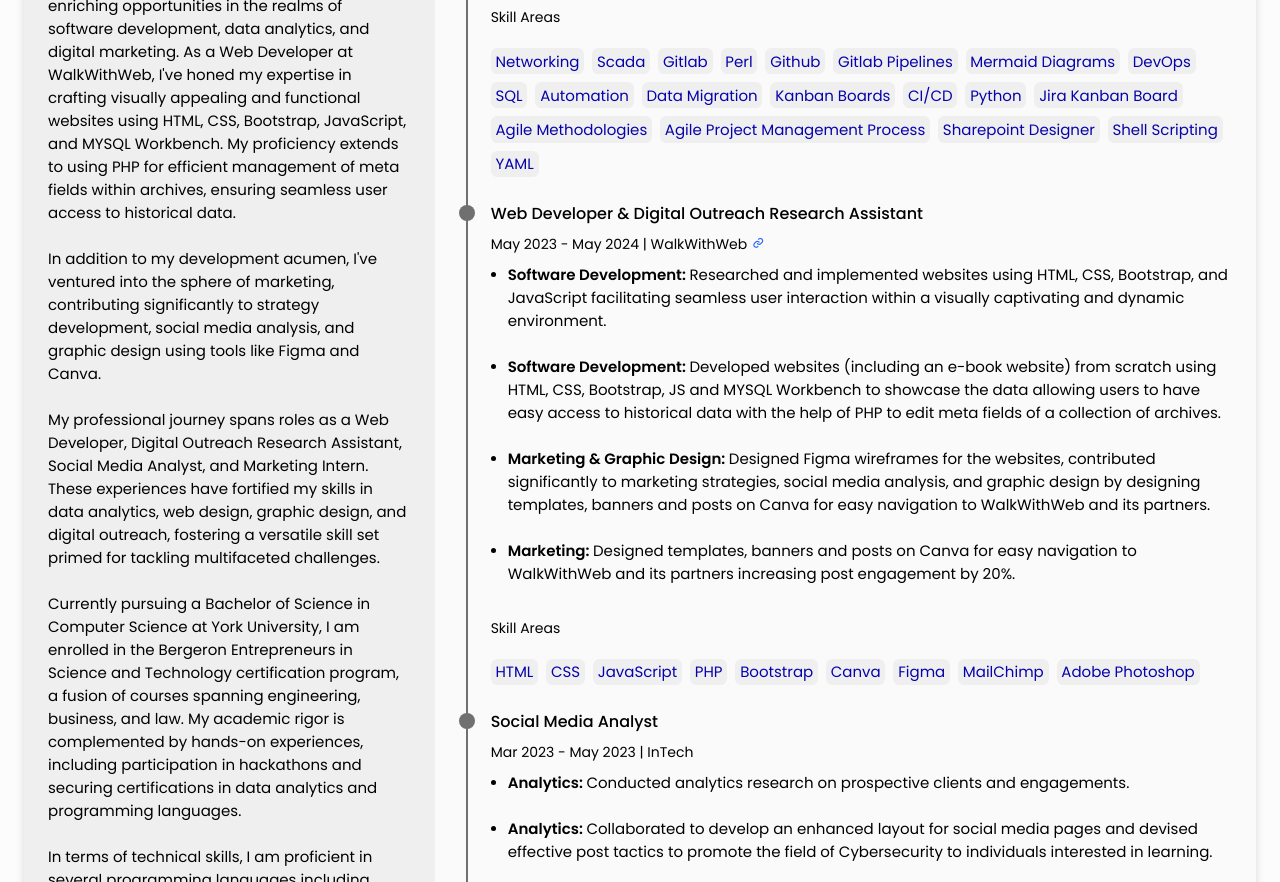
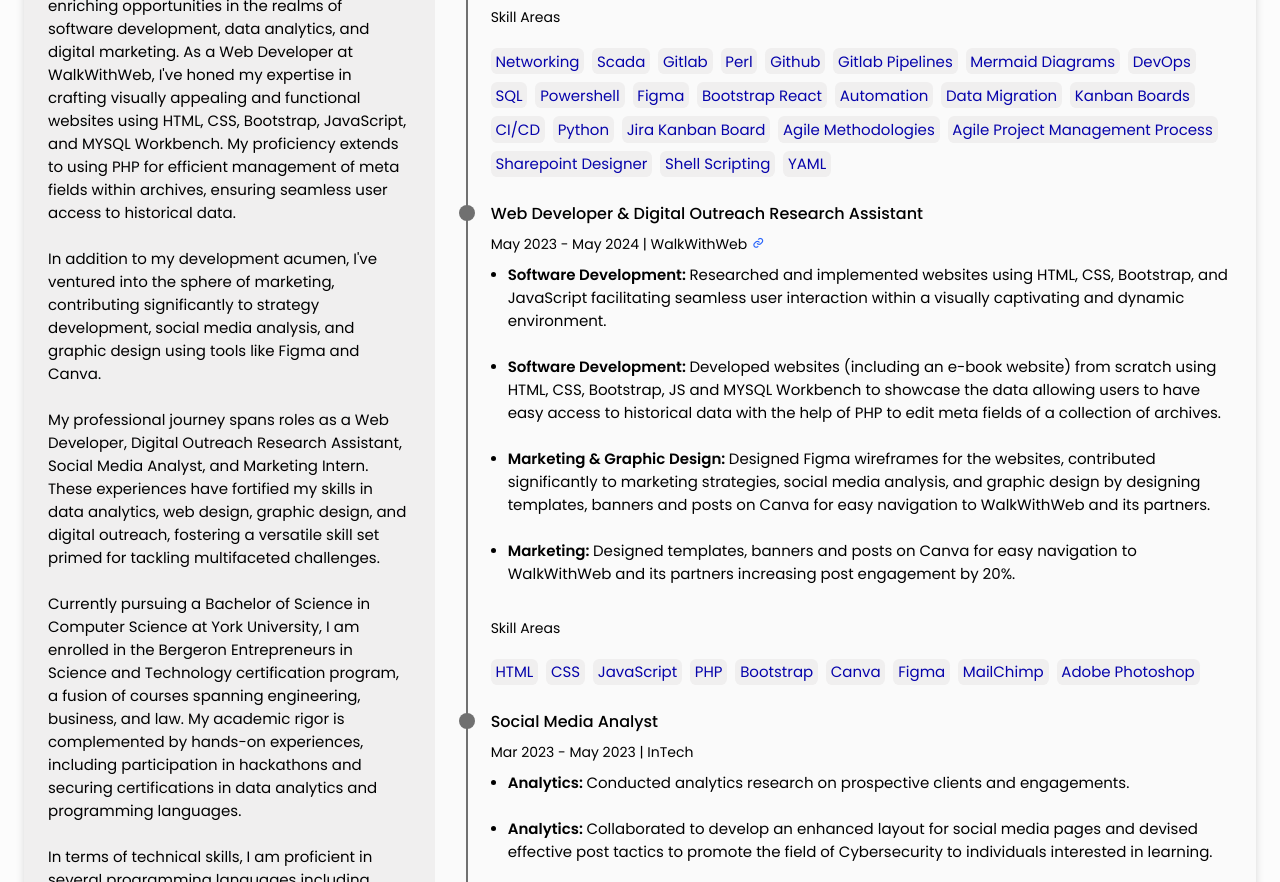
Before and after one commit to abrartarafder/abrar-cv-expanded, a plain HTML site: page index.html in a window 1280 px wide. Shown: the part 858-1740 px from the top of the page. Drawn offline with nearby package versions, Linux system fonts and the light colour scheme.

Commit message:
Update index.html

```diff
--- a/index.html
+++ b/index.html
@@ -524,6 +524,9 @@
                                         <li class="experience__technologies-item">Mermaid Diagrams</li>
                                         <li class="experience__technologies-item">DevOps</li>
                                         <li class="experience__technologies-item">SQL</li>
+                                        <li class="experience__technologies-item">Powershell</li>
+                                        <li class="experience__technologies-item">Figma</li>
+                                        <li class="experience__technologies-item">Bootstrap React</li>
                                         <li class="experience__technologies-item">Automation</li>
                                         <li class="experience__technologies-item">Data Migration</li>
                                         <li class="experience__technologies-item">Kanban Boards</li>
```
